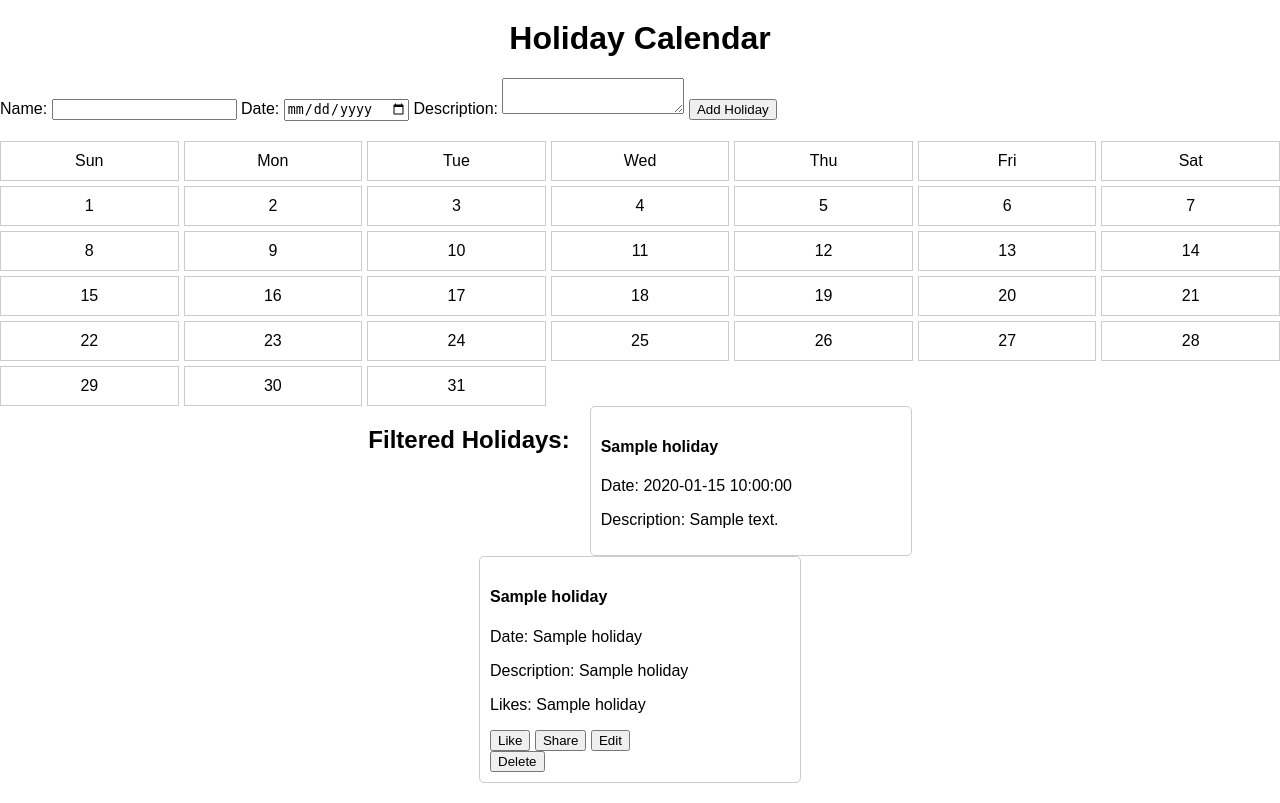
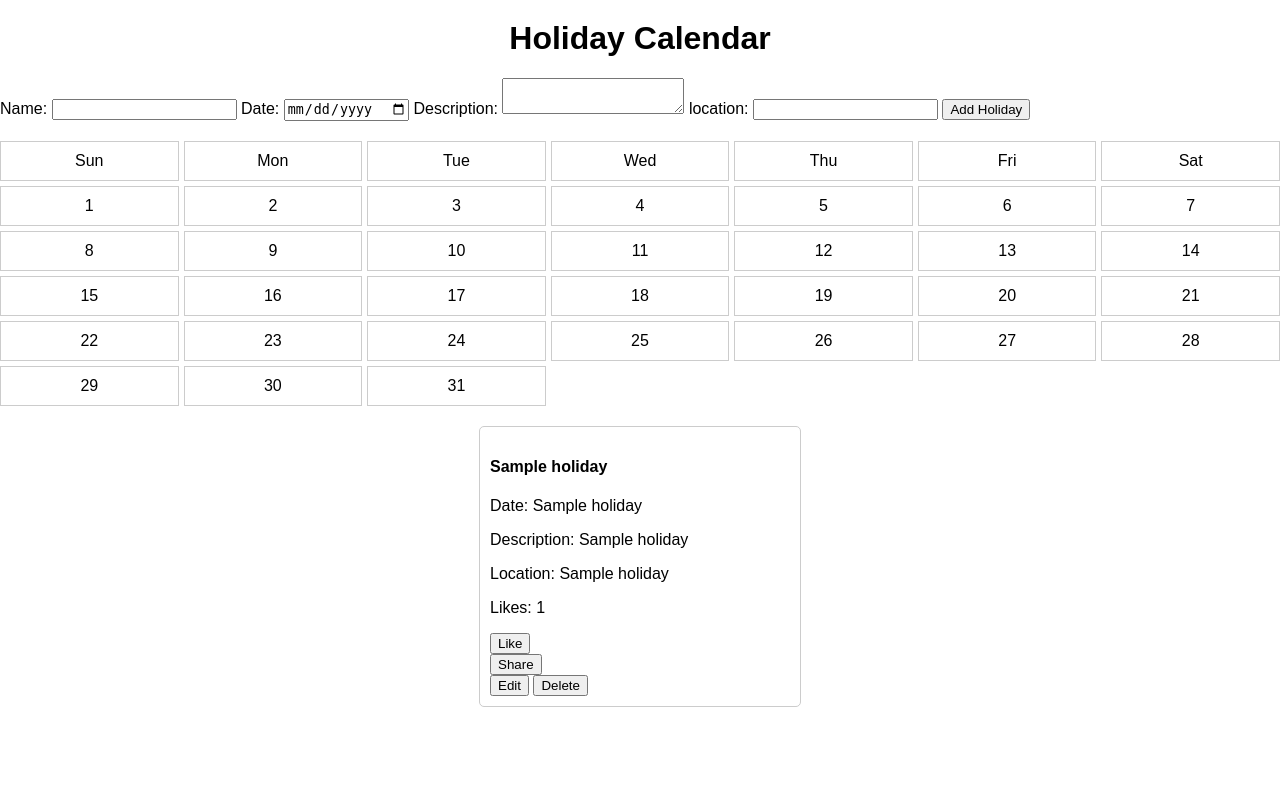
Before and after one commit to Amel83/final_project_ALX, a Flask app: template templates/index.html in a window 1280 px wide. After the commit the page ends 707 px from the top, so only its background shows below. Run offline with Flask 3, Linux system fonts and the light colour scheme; the template is opened without the code that fills it: most values are stand-ins (such as "Sample title", 1, 10 or a date in 2020).

Commit message:
checking all the functionality of the web

```diff
--- a/app.py
+++ b/app.py
@@ -15,7 +15,7 @@ db = mysql.connector.connect(
 )
 
 cursor = db.cursor()
-PER_PAGE = 5
+PER_PAGE = 8
 def get_holidays(offset):
     cursor.execute("SELECT * FROM holidays LIMIT %s OFFSET %s", (PER_PAGE, offset))
     return cursor.fetchall()
--- a/templates/index.html
+++ b/templates/index.html
@@ -16,6 +16,8 @@
         <input type="date" id="date" name="date" required>
         <label for="description">Description:</label>
         <textarea id="description" name="description" required></textarea>
+        <label for="location">location:</label>
+        <input id="name" type="text" name="location" required>
         <button type="submit">Add Holiday</button>
     </form>
     <div id="tooltip" class="tooltip"></div>
@@ -37,40 +39,22 @@
             {% endif %}
         {% endfor %}
     </div>
-    <div id="calendar">
-        {% if search_results %}
-        <h2>Search Results:</h2>
-        {% for holiday in search_results %}
-        <div class="holiday">
-            <h4>{{ holiday.name }}</h4>
-            <p>Date: {{ holiday.date }}</p>
-            <p>Description: {{ holiday.description }}</p>
-        </div>
-        {% endfor %}
-        {% elif filtered_holidays %}
-        <h2>Filtered Holidays:</h2>
-        {% for holiday in filtered_holidays %}
-        <div class="holiday">
-            <h4>{{ holiday.name }}</h4>
-            <p>Date: {{ holiday.date }}</p>
-            <p>Description: {{ holiday.description }}</p>
-        </div>
-        {% endfor %}
-        {% endif %}
-    </div>
-    <div id="calendar">
+    <div id="calendar" class="calendar">
         {% for holiday in holidays %}
         <div class="holiday">
-            <h4>{{ holiday[1] }}</h4>
-            <p>Date: {{ holiday[2] }}</p>
+            <h4>{{ holiday[2] }}</h4>
+            <p>Date: {{ holiday[1] }}</p>
             <p>Description: {{ holiday[3] }}</p>
-            <p>Likes: {{ holiday[4] }}</p>
+            <p>Location: {{ holiday[5] }}</p>
+            <p>Likes: {{ holiday[0] }}</p>
 
 
             <form action="{{ url_for('like_holiday', holiday_id=holiday[0]) }}" method="post">
                 <button type="submit">Like</button>
+            </form>
             <form action="{{ url_for('share_holiday', holiday_id=holiday[0]) }}" method="post">
                     <button type="submit">Share</button>
+            </form>
             <form action="{{ url_for('edit_holiday', id=holiday[0]) }}" method="get" style="display: inline;">
                 <button type="submit">Edit</button>
             </form>
@@ -78,6 +62,7 @@
             <form action="{{ url_for('delete_holiday', id=holiday[0]) }}" method="post" style="display: inline;">
                 <button type="submit" onclick="return confirm('Are you sure you want to delete this holiday?')">Delete</button>
             </form>
+
         </div>
         {% endfor %}
     </div>
```
